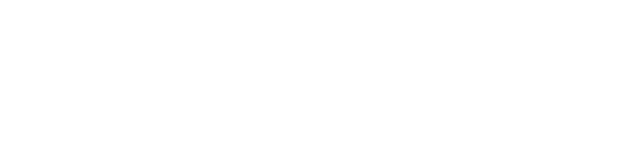
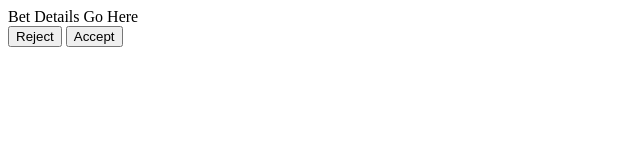
Before and after one commit to KyleCreek/Project_Eclipse, a plain HTML site: page browse.html in a window 1280 px wide. Shown: the whole page, without its empty margins (0-640 px from the left). Drawn offline with Linux system fonts and the light colour scheme.

Commit message:
Slowly Adding More Things

```diff
--- a/browse.html
+++ b/browse.html
@@ -5,6 +5,21 @@
   </head>
 
   <body>
+    <form>
+      <div id="bet-details">
+        Bet Details Go Here
+      </div>
+      <input
+        type="button"
+        value="Reject"
+        id="reject"
+      />
+      <input
+        type="button"
+        value="Accept"
+        id="accept"
+      />
+    </form>
 
     <script src="browse.js"></script>
   </body>
--- a/browse.js
+++ b/browse.js
@@ -0,0 +1,22 @@
+reject = document.getElementById('reject');
+accept = document.getElementById('accept');
+
+
+// Add the Event Listeners
+reject.addEventListener('click', (e) =>{
+    console.log('reject');
+})
+
+accept.addEventListener('click', (e) =>{
+    console.log('accept');
+})
+
+function initialLoad(){
+    // Call to the Database obtain Bet Details
+
+    // Parse the database return
+
+    // Load the Database information into the HTML.
+}
+
+initialLoad();
```
